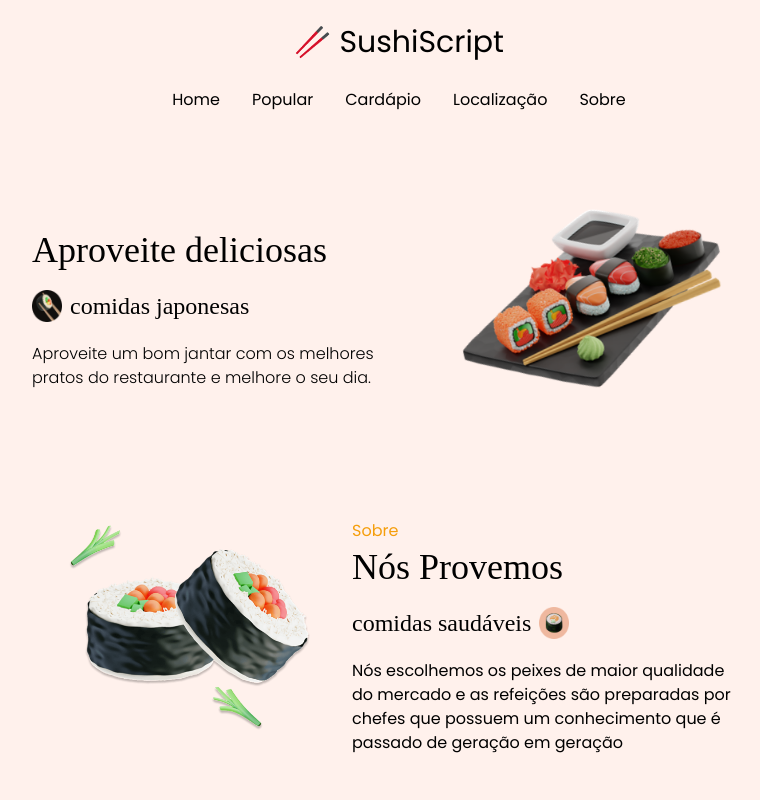
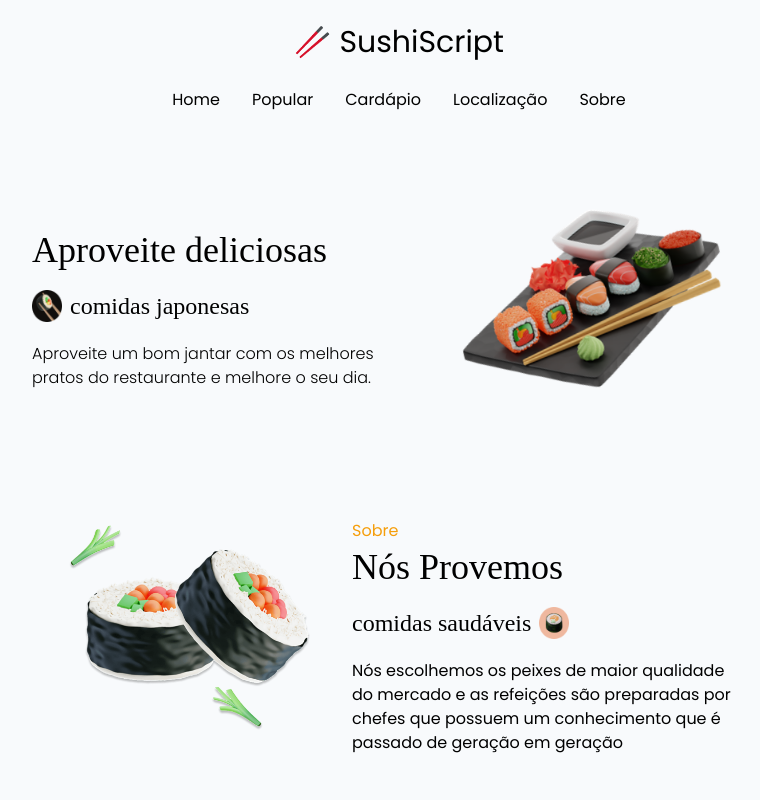
Before and after one commit to luiz7727/SushiScript, a Next.js app: page / in a window 1280 px wide. Shown: the top 800 px of the page, without its empty margins (241-1001 px from the left). Built offline with nearby package versions, Linux system fonts and the light colour scheme; a web font is replaced by a local one.

Commit message:
Update: body background color has been changed

```diff
--- a/src/styles/globals.css
+++ b/src/styles/globals.css
@@ -8,7 +8,7 @@
 }
 
 body {
-  background-color: #fff1ec;
+  background-color: rgb(248, 250, 252);
 }
 
 .koh-font {
```
